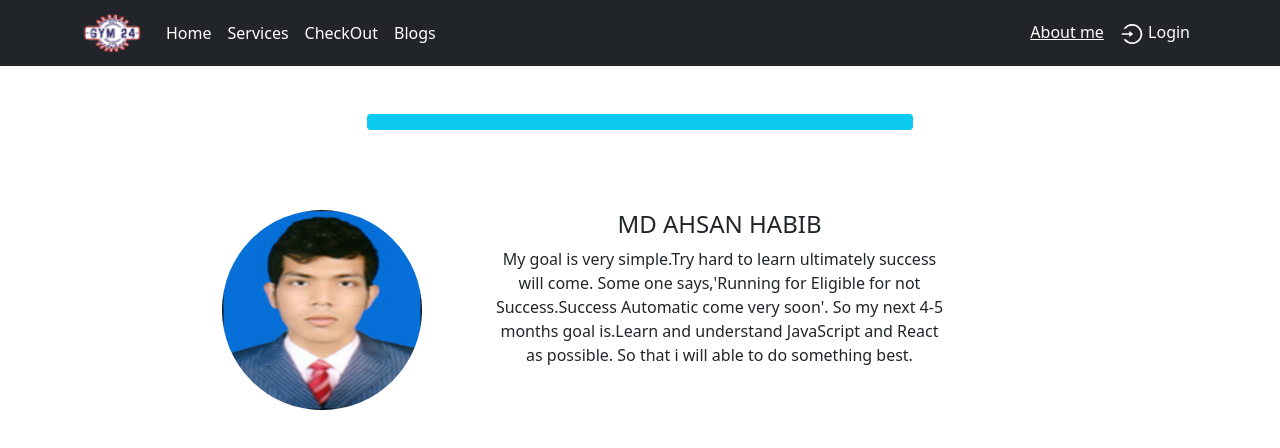
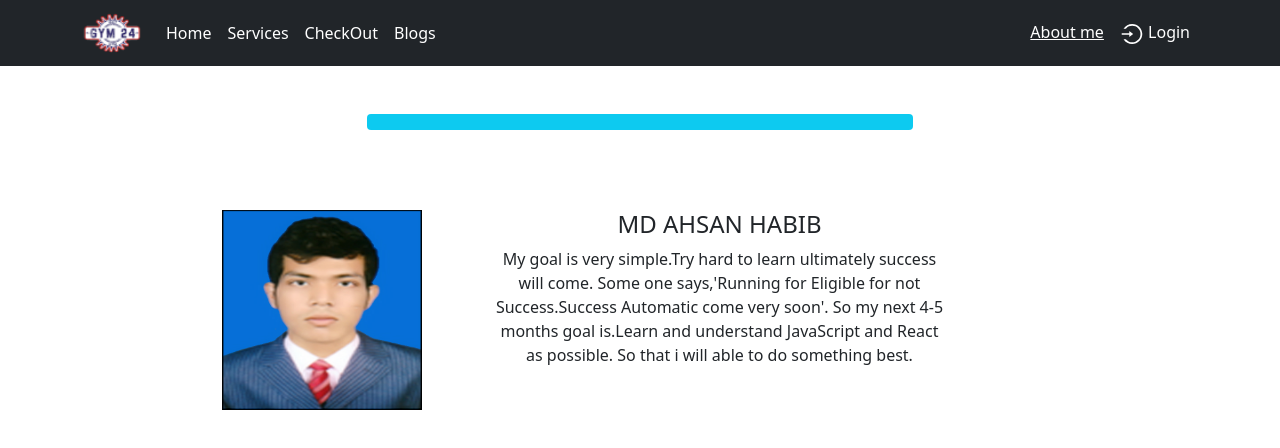
Before and after one commit to mowuj/Fittness-Studio, a React (Create React App) app: page /about in a window 1280 px wide. Shown: the top 448 px of the page. Built offline with nearby package versions, Linux system fonts and the light colour scheme; no server answers.

Commit message:
resize about me image

```diff
--- a/src/components/Home/About/About.js
+++ b/src/components/Home/About/About.js
@@ -18,7 +18,7 @@ const About = () => {
             </div>
             <div class="row ">
                 <div class="col-lg-4">
-                    <a href=""><img style={{"width":"200px","height":"200px"}} src={mypic} class=" img-fluid rounded-circle" alt=""/></a>
+                    <a href=""><img style={{"width":"200px","height":"200px"}} src={mypic} class=" img-fluid " alt=""/></a>
 
                 </div>
                 <div class="col-lg-6">
```
